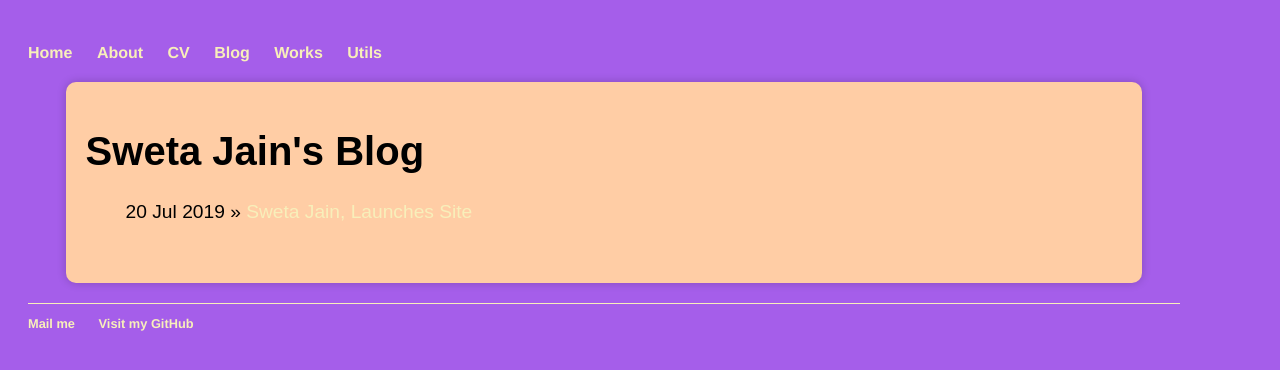
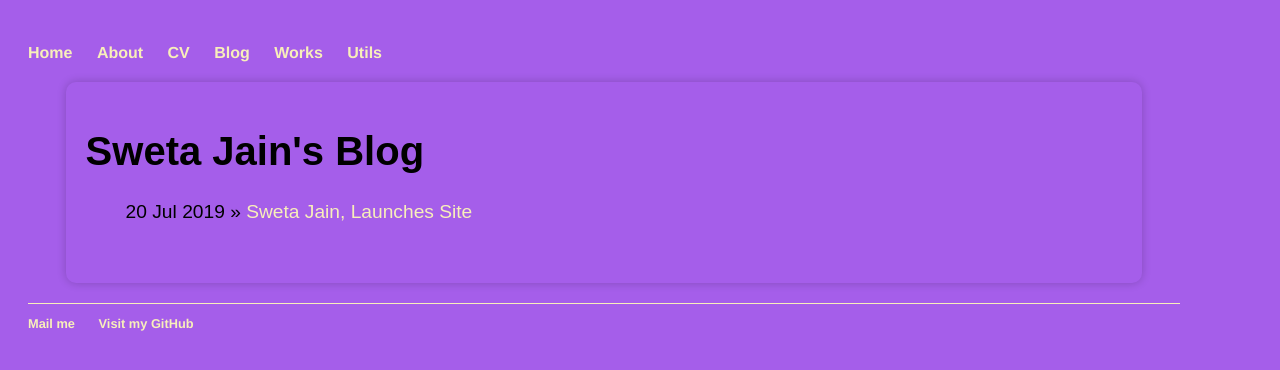
Before and after one commit to SwetaTheBest/swetathebest.github.io, a Jekyll site: the page built from blog/index.html, in a window 1280 px wide. Shown: the top 370 px of the page. Built offline with Jekyll 4.4.1, drawn with Linux system fonts in a browser that asks for light colours.

Commit message:
Update main.css

```diff
--- a/css/main.css
+++ b/css/main.css
@@ -9,7 +9,6 @@ body {
 /* Define the container style */
 .container {
     width: 90%;
-    background-color: #ffcda5;
     padding: 20px;
     border-radius: 10px;
     box-shadow: 0 0 10px rgba(0, 0, 0, 0.2);
```
